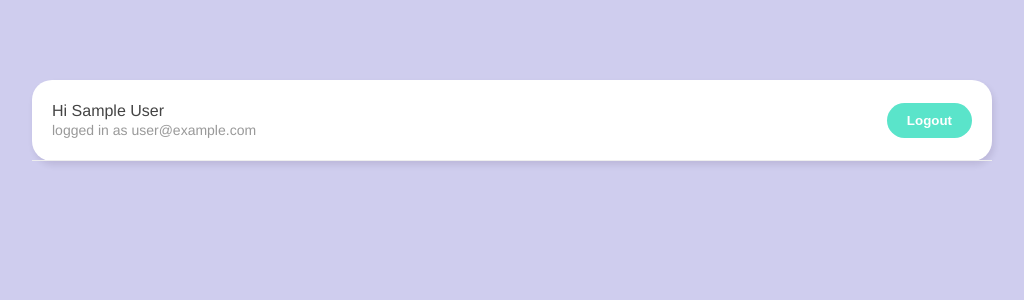
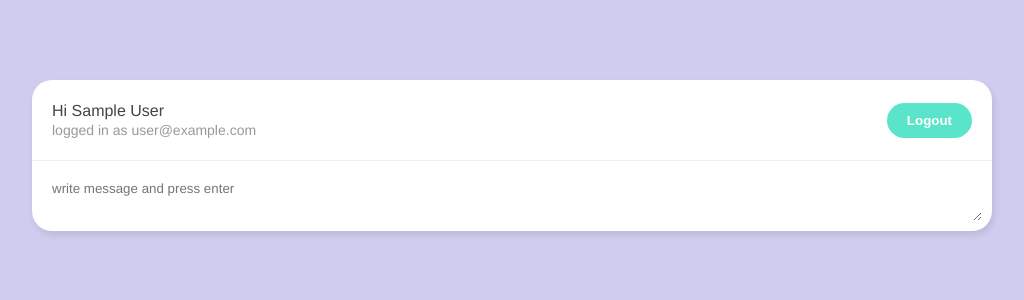
Before and after one commit to HtooHtetAung666/chat-room, a Vue app: page /chat in a window 1280 px wide. Shown: the top 300 px of the page, without its empty margins (128-1152 px from the left). Built offline with nearby package versions, Linux system fonts and the light colour scheme; no server answers; sample sign-in values are in the browser's storage.

Commit message:
creating chatform

```diff
--- /dev/null
+++ b/src/components/ChatForm.vue
@@ -0,0 +1,51 @@
+<template>
+  <form>
+    <textarea
+    placeholder="write message and press enter"
+    v-model="message"
+    @keypress.enter="handleSubmit"
+    ></textarea>
+  </form>
+</template>
+
+<script>
+import { ref } from '@vue/reactivity'
+import getUser from '../composables/getUser'
+import {timestamp} from '../firebase/config'
+
+export default {
+    setup(){
+        let message=ref('');
+        let {user}=getUser();
+
+        let handleSubmit=()=>{
+            let chat={
+                message: message.value,
+                name: user.value.displayName,
+                created_at: timestamp()
+            }
+            console.log(chat);
+            message.value='';
+        }
+
+        return {message,handleSubmit};
+    }
+}
+</script>
+
+<style>
+form {
+    margin: 10px;
+}
+textarea {
+    width: 100%;
+    max-width: 100%;
+    margin-bottom: 6px;
+    padding: 10px;
+    box-sizing: border-box;
+    border: 0;
+    border-radius: 20px;
+    font-family: inherit;
+    outline: none;
+}
+</style>
--- a/src/views/Chatroom.vue
+++ b/src/views/Chatroom.vue
@@ -1,17 +1,20 @@
 <template>
   <div class="container">
     <Navbar></Navbar>
+    <ChatForm></ChatForm>
   </div>
 </template>
 
 <script>
+import ChatForm from '../components/ChatForm'
 import Navbar from '../components/Navbar'
 import getUser from '../composables/getUser'
 import {useRouter} from 'vue-router'
 import { watch } from '@vue/runtime-core'
 
 export default {
-  components: { Navbar },
+  components: {
+    ChatForm, Navbar },
   setup(){
     let {user}=getUser();
     let router=useRouter();
```
